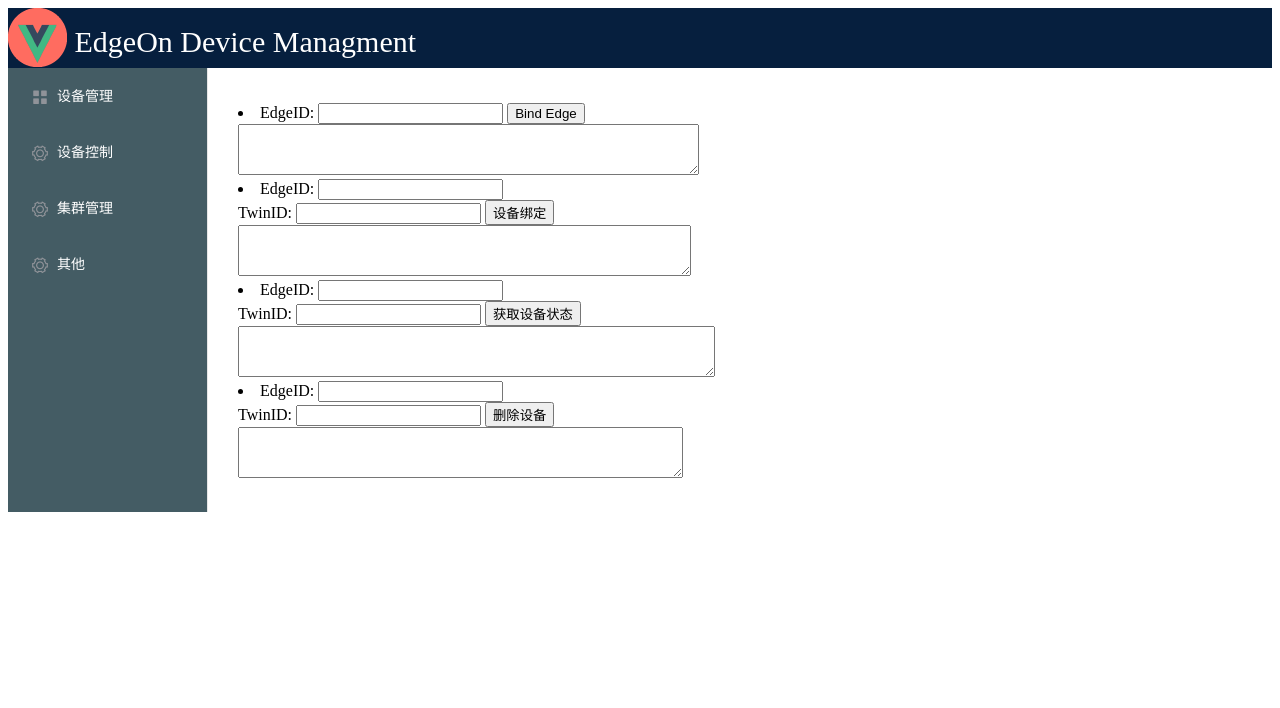
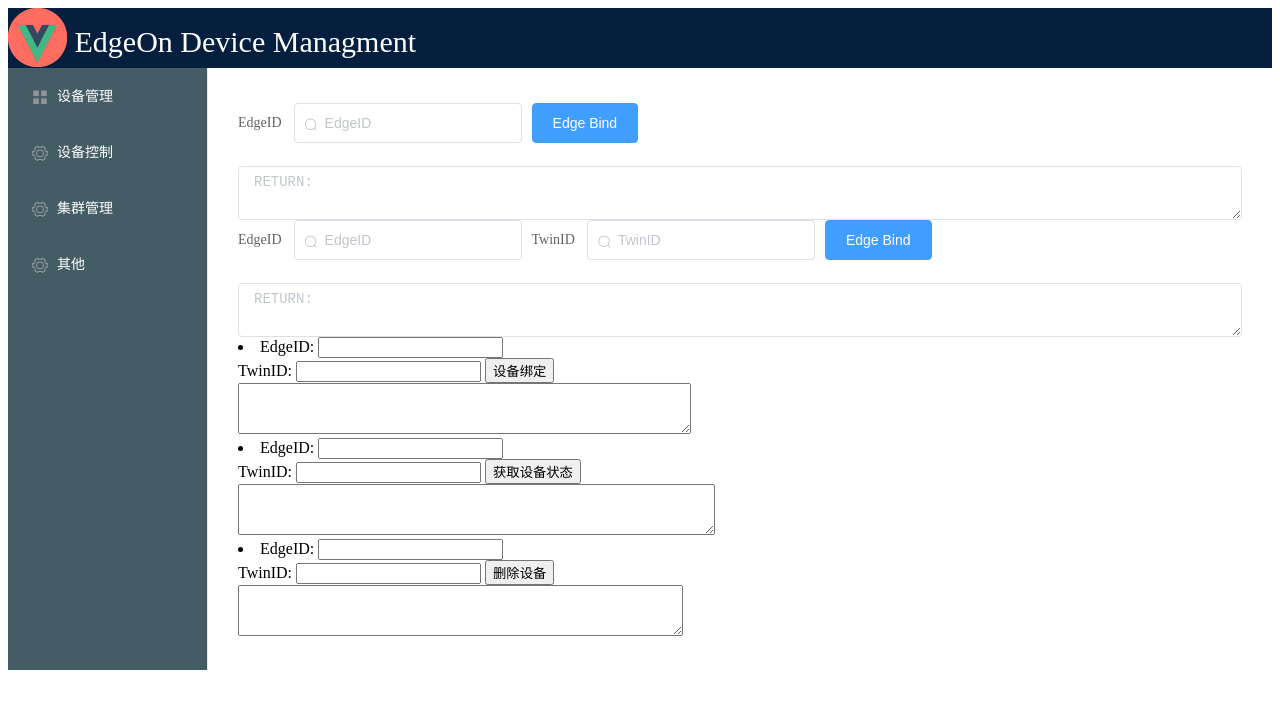
Before and after one commit to jwzl/edgeweb, a Vue app: page /#/twin in a window 1280 px wide. Shown: the top 708 px of the page. Built offline with nearby package versions, Linux system fonts and the light colour scheme; what vue-resource would draw is missing.

Commit message:
change the twin

```diff
--- a/src/components/Device.vue
+++ b/src/components/Device.vue
@@ -18,6 +18,7 @@
 			</el-form-item>
 		</el-form>
 		<div class="device-twin">
+			<router-view></router-view>
 		</div>
 	</div>
 </template>
--- a/src/components/Twin.vue
+++ b/src/components/Twin.vue
@@ -1,14 +1,48 @@
 <template>
 	<div class="twin">
-		<li>
-			EdgeID:
-			<input type="text" v-model="bind_edge_id" />{{bind_edge_id}}
-			<button type="button" v-on:click="bind_edge" >Bind Edge</button>
-			<br />
-			<textarea rows="3" cols="55" readonly="readonly" v-model="bind_result">
-				RETURN:
-			</textarea>
-		</li>
+		<el-form :inline="true" :model="formInline" class="bind-form-inline">
+			<el-form-item label="EdgeID">
+				<el-input v-model="formInline.bind_edge_id"
+						placeholder="EdgeID"
+						prefix-icon="el-icon-search"
+						auto-complete="off" />{{formInline.bind_edge_id}}
+			</el-form-item>
+			<el-form-item>
+				<el-button type="primary" @click="bind_edge">Edge Bind</el-button>
+			</el-form-item>
+
+			<el-input type="textarea"
+				:rows="2"
+				placeholder="RETURN:"
+				v-model="bind_result">
+			</el-input>
+		</el-form>
+		<el-form :inline="true" :model="formInline" class="create-form-inline">
+			<el-form-item label="EdgeID">
+				<el-input v-model="formInline.create_edge_id"
+						placeholder="EdgeID"
+						prefix-icon="el-icon-search"
+						auto-complete="off" />{{formInline.create_edge_id}}
+			</el-form-item>
+			<el-form-item label="TwinID">
+				<el-input v-model="formInline.create_twin_id"
+						placeholder="TwinID"
+						prefix-icon="el-icon-search"
+						auto-complete="off" />{{formInline.create_twin_id}}
+			</el-form-item>
+			<el-form-item>
+				<el-button type="primary" @click="bind_edge">Edge Bind</el-button>
+			</el-form-item>
+
+			<el-input type="textarea"
+				:rows="2"
+				placeholder="RETURN:"
+				v-model="bind_result">
+			</el-input>
+		</el-form>
+
+
+
 		<li>
 			EdgeID:
 			<input type="text" v-model="create_edge_id"    />{{create_edge_id}}
@@ -54,9 +88,8 @@ export default {
 	data() {
 		return {
 			server_URL: "http://127.0.0.1/",
-			bind_edge_id:'',
-			create_edge_id: '',
-			create_twin_id: '',
+
+
 			get_twin_id: '',
 			get_edge_id: '',
 			del_edge_id: '',
@@ -65,6 +98,11 @@ export default {
 			create_result: '',
 			get_result:'',
 			del_result:'',
+			formInline: {
+				bind_edge_id:'',
+				create_edge_id: '',
+				create_twin_id: '',
+			},
 		};
 	},
 	mounted() {
```
